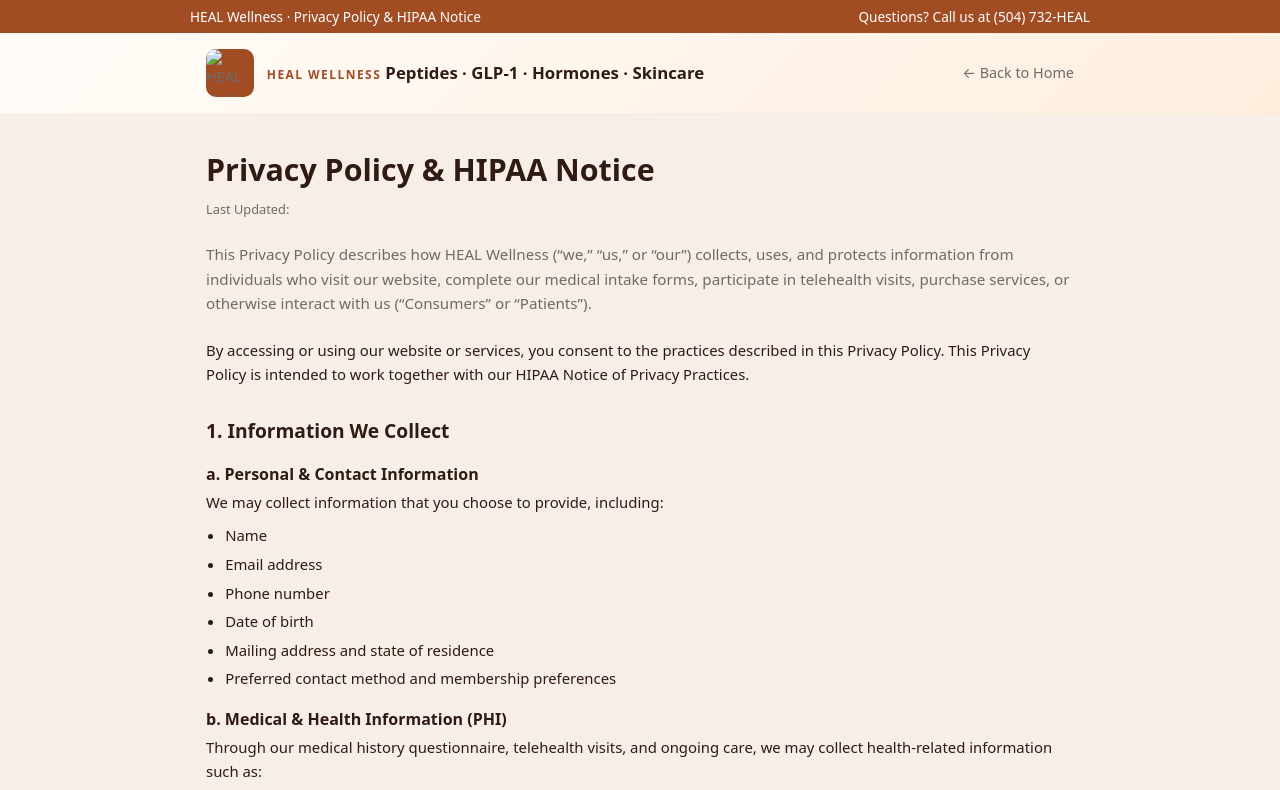
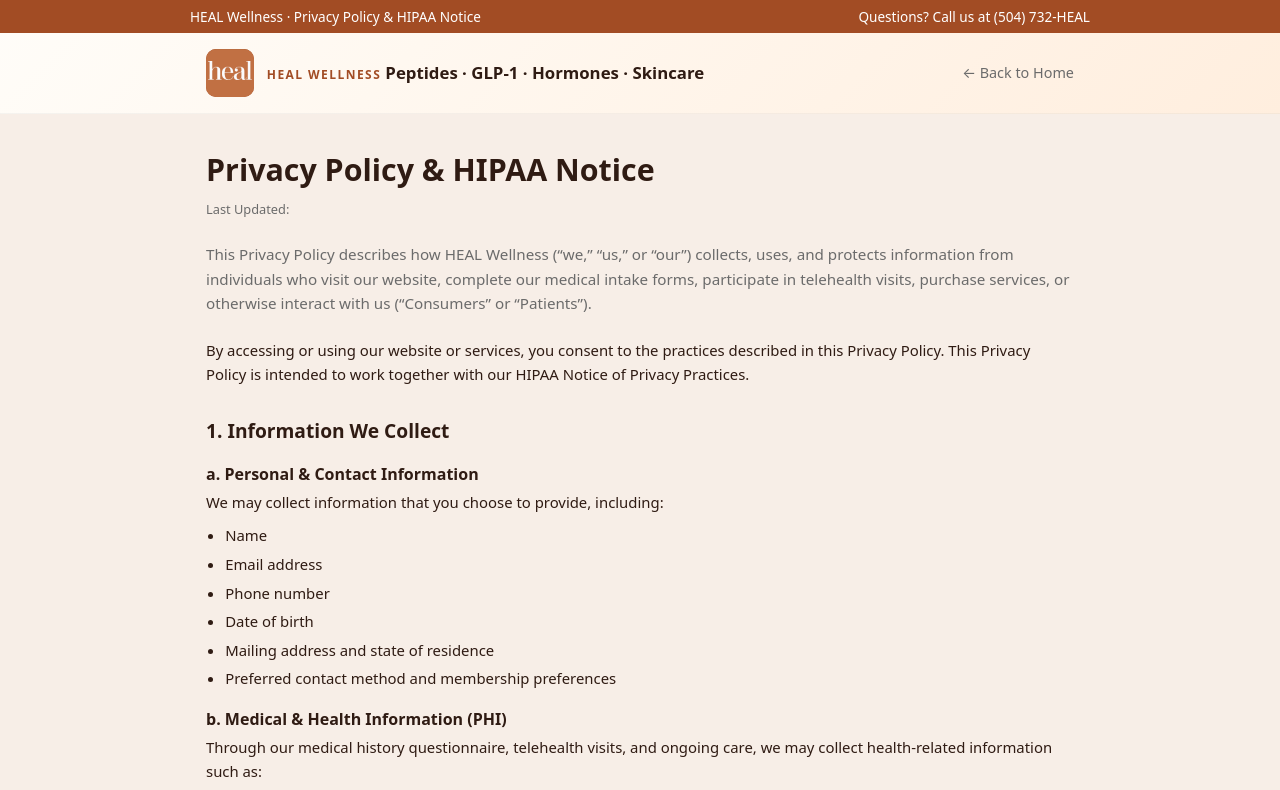
Before and after one commit to jmarino13/HEAL-3, a plain HTML site: page privacy.html in a window 1280 px wide. Shown: the top 790 px of the page. Drawn offline with Linux system fonts and the light colour scheme.

Commit message:
Update privacy.html

```diff
--- a/privacy.html
+++ b/privacy.html
@@ -216,7 +216,7 @@
     <nav class="nav">
       <div class="nav-left">
         <a href="index.html" class="logo-box" aria-label="Back to HEAL Wellness home">
-          <img src="heal-logo.png" alt="HEAL Wellness logo" />
+          <img src="images/heal-logo.png" alt="HEAL Wellness logo" />
         </a>
         <div class="brand-text">
           <span>HEAL Wellness</span>
```
